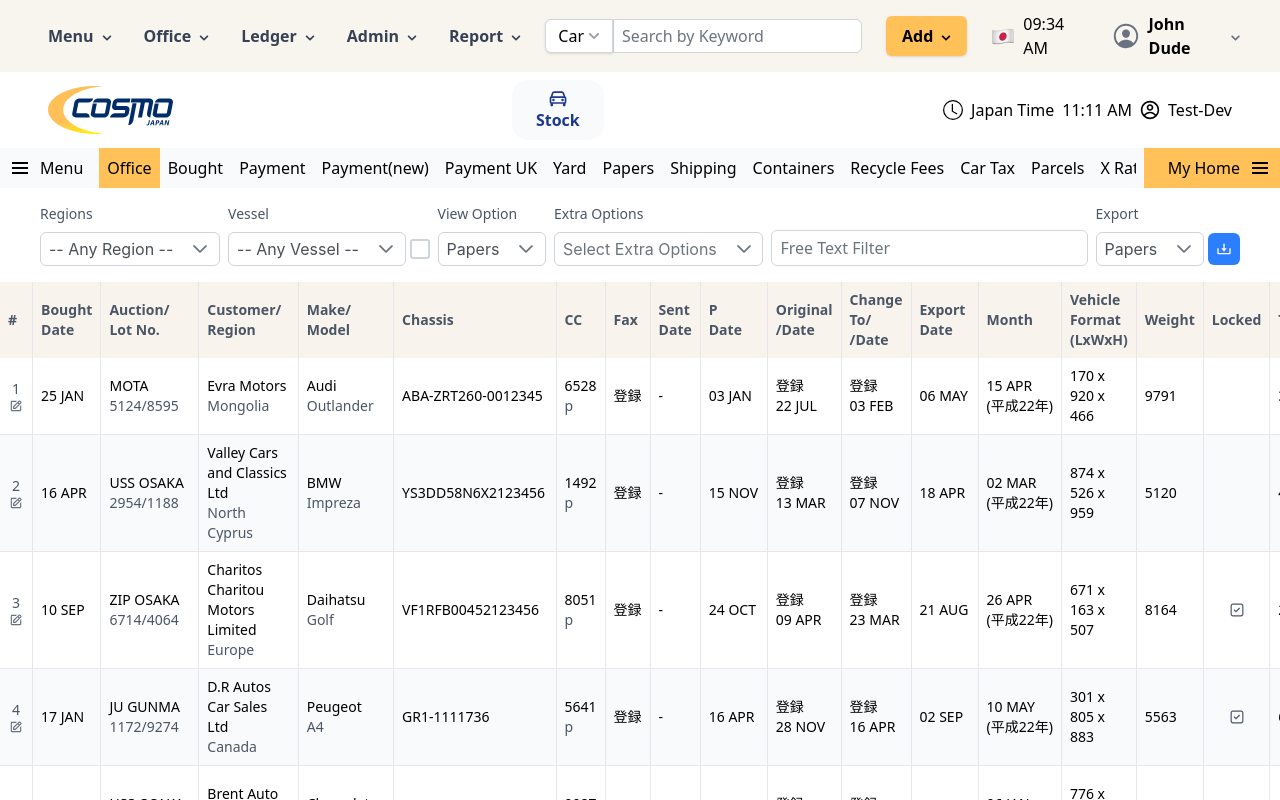
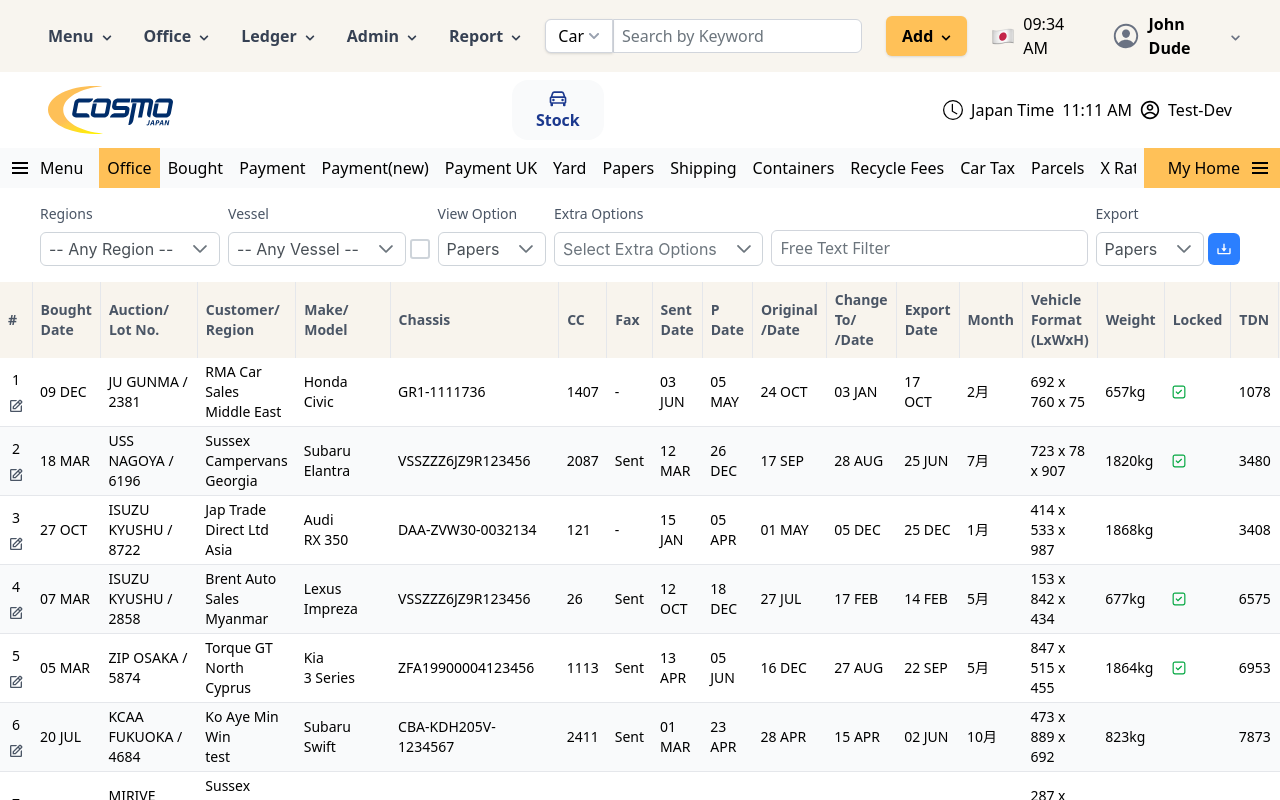
Before and after one commit to SakutaTHZ/auction-history, a React (Vite) app: page /papers in a window 1280 px wide. Shown: the top 800 px of the page. Built offline with nearby package versions, Linux system fonts and the light colour scheme.

Commit message:
Update Papers.tsx

```diff
--- a/src/pages/PapersPage/Papers.tsx
+++ b/src/pages/PapersPage/Papers.tsx
@@ -52,183 +52,230 @@
   return `${day.toString().padStart(2, "0")} ${months[monthIndex]}`;
 }
 
-function PapersTableRow({ index }: { index: number }) {
+const generateRandomData = () => ({
+  boughtDate: getRandomDateShort(),
+  auctionLot: `${
+    auctions[Math.floor(Math.random() * auctions.length)]
+  } / ${Math.floor(Math.random() * 10000)}`,
+  customer: customers[Math.floor(Math.random() * customers.length)],
+  region: regions[Math.floor(Math.random() * regions.length)],
+  make: carMakes[Math.floor(Math.random() * carMakes.length)],
+  model: carModels[Math.floor(Math.random() * carModels.length)],
+  chassis: chassisNumbers[Math.floor(Math.random() * chassisNumbers.length)],
+  cc: `${Math.floor(Math.random() * 3000)}`,
+  fax: Math.random() < 0.5 ? "Sent" : "-",
+  sentDate: getRandomDateShort(),
+  pDate: getRandomDateShort(),
+  originalDate: getRandomDateShort(),
+  changeToDate: getRandomDateShort(),
+  exportDate: getRandomDateShort(),
+  month: `${Math.floor(Math.random() * 12) + 1}月`,
+  vehicleFormat: `${Math.floor(Math.random() * 1000)} x ${Math.floor(
+    Math.random() * 1000
+  )} x ${Math.floor(Math.random() * 1000)}`,
+  weight: `${Math.floor(Math.random() * 2000)}kg`,
+  locked: Math.random() < 0.5,
+  tdn: `${Math.floor(Math.random() * 10000)}`,
+  regKm: `${Math.floor(Math.random() * 1000000).toLocaleString()}`,
+  accessories:
+    Math.random() < 0.5 ? "メンテ、取、Rキー>>Sent to yard(2025/02/27)" : "",
+  comment: Math.random() < 0.5 ? "★抹消ストップ★" : "",
+  transporter: "JFA",
+  etyYard: yardname[Math.floor(Math.random() * yardname.length)],
+  vessel: (
+    vessels[Math.floor(Math.random() * vessels.length)].split("]").pop() ?? ""
+  ).trim(),
+  etdPort: "HAK",
+});
+
+type PapersTableRowData = {
+  boughtDate: string;
+  auctionLot: string;
+  customer: string;
+  region: string;
+  make: string;
+  model: string;
+  chassis: string;
+  cc: string;
+  fax: string;
+  sentDate: string;
+  pDate: string;
+  originalDate: string;
+  changeToDate: string;
+  exportDate: string;
+  month: string;
+  vehicleFormat: string;
+  weight: string;
+  locked: boolean;
+  tdn: string;
+  regKm: string;
+  accessories: string;
+  comment: string;
+  transporter: string;
+  etyYard: string;
+  vessel: string;
+  etdPort: string;
+};
+
+interface PapersTableRowProps {
+  index: number;
+  initialData: PapersTableRowData;
+  tableColStyle: string;
+}
+
+function PapersTableRow({
+  index,
+  initialData,
+  tableColStyle,
+}: PapersTableRowProps) {
+  // States for all your data columns, initialized from props
+  const [boughtDate, setBoughtDate] = useState(initialData.boughtDate);
+  const [auctionLot, setAuctionLot] = useState(initialData.auctionLot);
+  const [customer, setCustomer] = useState(initialData.customer);
+  const [region, setRegion] = useState(initialData.region);
+  const [make, setMake] = useState(initialData.make);
+  const [model, setModel] = useState(initialData.model);
+  const [chassis, setChassis] = useState(initialData.chassis);
+  const [cc, setCc] = useState(initialData.cc);
+  const [fax, setFax] = useState(initialData.fax);
+  const [sentDate, setSentDate] = useState(initialData.sentDate);
+  const [pDate, setPDate] = useState(initialData.pDate);
+  const [originalDate, setOriginalDate] = useState(initialData.originalDate);
+  const [changeToDate, setChangeToDate] = useState(initialData.changeToDate);
+  const [exportDate, setExportDate] = useState(initialData.exportDate);
+  const [month, setMonth] = useState(initialData.month);
+  const [vehicleFormat, setVehicleFormat] = useState(initialData.vehicleFormat);
+  const [weight, setWeight] = useState(initialData.weight);
+  const [locked, setLocked] = useState(initialData.locked);
+  const [tdn, setTdn] = useState(initialData.tdn);
+  const [regKm, setRegKm] = useState(initialData.regKm);
+  const [accessories, setAccessories] = useState(initialData.accessories);
+  const [comment, setComment] = useState(initialData.comment);
+  const [transporter, setTransporter] = useState(initialData.transporter);
+  const [etyYard, setEtyYard] = useState(initialData.etyYard);
+  const [vessel, setVessel] = useState(initialData.vessel);
+  const [etdPort, setEtdPort] = useState(initialData.etdPort);
+
+  const [isEditing, setIsEditing] = useState(false);
+
+  // Helper to render input or text based on edit mode
+  const renderCell = <T extends string>(
+    value: T,
+    setValue: React.Dispatch<React.SetStateAction<T>>,
+    inputProps = {}
+  ) =>
+    isEditing ? (
+      <input
+        type="text"
+        value={value}
+        onChange={(e) => setValue(e.target.value as T)}
+        className="border w-full py-0.5 rounded border-gray-200 bg-white"
+        {...inputProps}
+      />
+    ) : (
+      <p>{value}</p>
+    );
+
+  // Special rendering for Locked column (boolean checkmark)
+  const renderLocked = () =>
+    isEditing ? (
+      <input
+        type="checkbox"
+        checked={locked}
+        onChange={(e) => setLocked(e.target.checked)}
+      />
+    ) : locked ? (
+      <CgCheckR className="text-green-600" />
+    ) : (
+      <></>
+    );
+
   return (
     <tr className="border-b border-gray-200 even:bg-gray-50 hover:bg-[#F8F4ED80]">
-      <td className={`${tableColStyle}`}>
-        <div className="flex flex-col justify-center items-center">
-          <p>{index}</p>
-          <button>
-            <BiEdit className="text-gray-500" />
+      <td className={`${tableColStyle} text-center`}>
+        <div className="flex flex-col items-center justify-center gap-2">
+          {index}
+          <button
+            className="text-gray-600 hover:text-blue-800 font-semibold"
+            onClick={() => setIsEditing(!isEditing)}
+            aria-label={isEditing ? "Save row data" : "Edit row data"}
+          >
+            {isEditing ? "Save" : <BiEdit size={16}/>}
           </button>
         </div>
       </td>
+
       <td className={`${tableColStyle}`}>
-        <div className="flex flex-col justify-center items-start">
-          <p className="text-black text-left">{getRandomDateShort()}</p>
-        </div>
+        {renderCell(boughtDate, setBoughtDate)}
       </td>
+
       <td className={`${tableColStyle}`}>
-        <div className="flex flex-col justify-center items-start">
-          <p className="text-black font-medium text-left">
-            {auctions[Math.floor(Math.random() * (auctions.length - 1))]}
-          </p>
-          <p>
-            {Math.floor(Math.random() * 10000)}/
-            {Math.floor(Math.random() * 10000)}
-          </p>
-        </div>
+        {renderCell(auctionLot, setAuctionLot)}
       </td>
+
       <td className={`${tableColStyle}`}>
-        <div className="flex flex-col justify-center items-start">
-          <p className="text-black text-left">
-            {customers[Math.floor(Math.random() * (customers.length - 1))]}
-          </p>
-          <p>{regions[Math.floor(Math.random() * (regions.length - 1)) + 1]}</p>
-        </div>
+        {renderCell(customer, setCustomer)}
+        {renderCell(region, setRegion)}
       </td>
+
       <td className={`${tableColStyle}`}>
-        <div className="flex flex-col justify-center items-start">
-          <p className="text-black text-left">
-            {carMakes[Math.floor(Math.random() * (carMakes.length - 1))]}
-          </p>
-          <p>{carModels[Math.floor(Math.random() * (carModels.length - 1))]}</p>
-        </div>
+        {renderCell(make, setMake)}
+        {renderCell(model, setModel)}
       </td>
+
+      <td className={`${tableColStyle}`}>{renderCell(chassis, setChassis)}</td>
+
+      <td className={`${tableColStyle}`}>{renderCell(cc, setCc)}</td>
+
+      <td className={`${tableColStyle}`}>{renderCell(fax, setFax)}</td>
+
       <td className={`${tableColStyle}`}>
-        <div className="flex flex-col justify-center items-start">
-          <p className="text-black text-left">
-            {
-              chassisNumbers[
-                Math.floor(Math.random() * (chassisNumbers.length - 1))
-              ]
-            }
-          </p>
-        </div>
+        {renderCell(sentDate, setSentDate)}
       </td>
+
+      <td className={`${tableColStyle}`}>{renderCell(pDate, setPDate)}</td>
+
       <td className={`${tableColStyle}`}>
-        <div className="flex flex-col justify-center items-start">
-          <p className="text-black text-left">
-            {Math.floor(Math.random() * 10000)}
-          </p>
-          <p>p</p>
-        </div>
+        {renderCell(originalDate, setOriginalDate)}
       </td>
+
       <td className={`${tableColStyle}`}>
-        <div className="flex flex-col justify-center items-start">
-          <p className="text-black text-left text-nowrap">登録</p>
-        </div>
+        {renderCell(changeToDate, setChangeToDate)}
       </td>
+
       <td className={`${tableColStyle}`}>
-        <div className="flex flex-col justify-center items-start">
-          <p className="text-black text-left">-</p>
-        </div>
+        {renderCell(exportDate, setExportDate)}
       </td>
+
+      <td className={`${tableColStyle}`}>{renderCell(month, setMonth)}</td>
+
       <td className={`${tableColStyle}`}>
-        <div className="flex flex-col justify-center items-start">
-          <p className="text-black text-left text-nowrap">{getRandomDateShort()}</p>
-        </div>
+        {renderCell(vehicleFormat, setVehicleFormat)}
       </td>
+
+      <td className={`${tableColStyle}`}>{renderCell(weight, setWeight)}</td>
+
+      <td className={`${tableColStyle} text-center`}>{renderLocked()}</td>
+
+      <td className={`${tableColStyle}`}>{renderCell(tdn, setTdn)}</td>
+
+      <td className={`${tableColStyle}`}>{renderCell(regKm, setRegKm)}</td>
+
       <td className={`${tableColStyle}`}>
-        <div className="flex flex-col justify-center items-start">
-          <p className="text-black text-left">登録</p>
-          <p className="text-black text-left text-nowrap">{getRandomDateShort()}</p>
-        </div>
+        {renderCell(accessories, setAccessories)}
       </td>
+
+      <td className={`${tableColStyle}`}>{renderCell(comment, setComment)}</td>
+
       <td className={`${tableColStyle}`}>
-        <div className="flex flex-col justify-center items-start">
-          <p className="text-black text-left">登録</p>
-          <p className="text-black text-left text-nowrap">{getRandomDateShort()}</p>
-        </div>
+        {renderCell(transporter, setTransporter)}
       </td>
-      <td className={`${tableColStyle}`}>
-        <div className="flex flex-col justify-center items-start">
-          <p className="text-black text-left text-nowrap">{getRandomDateShort()}</p>
-        </div>
-      </td>
-      <td className={`${tableColStyle}`}>
-        <div className="flex flex-col justify-center items-start">
-          <p className="text-black text-left text-nowrap">{getRandomDateShort()}</p>
-          <p className="text-black text-left text-nowrap">(平成22年)</p>
-        </div>
-      </td>
-      <td className={`${tableColStyle}`}>
-        <div className="flex flex-col justify-center items-start">
-          <p className="text-black text-left">
-            {Math.floor(Math.random() * 1000)} x{" "}
-            {Math.floor(Math.random() * 1000)} x{" "}
-            {Math.floor(Math.random() * 1000)}
-          </p>
-        </div>
-      </td>
-      <td className={`${tableColStyle}`}>
-        <div className="flex flex-col justify-center items-start">
-          <p className="text-black text-left">
-            {Math.floor(Math.random() * 10000)}
-          </p>
-        </div>
-      </td>
-      <td className={`${tableColStyle}`}>
-        <div className="flex flex-col justify-center items-center">
-          {Math.random() < 0.5 && <CgCheckR />}
-        </div>
-      </td>
-      <td className={`${tableColStyle}`}>
-        <div className="flex flex-col justify-center items-start">
-          <p className="text-black text-left">
-            {Math.floor(Math.random() * 100000)}-
-            {Math.floor(Math.random() * 1000)}
-          </p>
-        </div>
-      </td>
-      <td className={`${tableColStyle}`}>
-        <div className="flex flex-col justify-center items-start">
-          <p className="text-black text-left">
-            {Math.floor(Math.random() * 1000000).toLocaleString()}
-          </p>
-          <p>km</p>
-        </div>
-      </td>
-      <td className={`${tableColStyle}`}>
-        <div className="flex flex-col justify-center items-start">
-          {Math.random() < 0.5 && "メンテ、取、Rキー>>Sent to yard(2025/02/27)"}
-        </div>
-      </td>
-      <td className={`${tableColStyle}`}>
-        <div className="flex flex-col justify-center items-start">
-          {Math.random() < 0.5 && "★抹消ストップ★"}
-        </div>
-      </td>
-      <td className={`${tableColStyle}`}>
-        <div className="flex flex-col justify-center items-start">
-          <p className="text-black text-left">JFA</p>
-        </div>
-      </td>
-      <td className={`${tableColStyle}`}>
-        <div className="flex flex-col justify-center items-start">
-          <p>{getRandomDateShort()}</p>
-          <p className="text-black text-left w-fit">
-            {yardname[Math.floor(Math.random() * (yardname.length - 1)) + 1]}
-          </p>
-        </div>
-      </td>
-      <td className={`${tableColStyle}`}>
-        <div className="flex flex-col justify-center items-start">
-          <p className="text-black text-left w-fit">
-            {vessels[Math.floor(Math.random() * (vessels.length - 1)) + 1]
-              .split("]")
-              .pop()
-              ?.trim()}
-          </p>
-          <p>V.0002A</p>
-        </div>
-      </td>
-      <td className={`${tableColStyle}`}>
-        <div className="flex flex-col justify-center items-start">
-          <p className="text-nowrap">{getRandomDateShort()}</p>
-          <p className="text-black text-left w-fit">HAK</p>
-        </div>
-      </td>
+
+      <td className={`${tableColStyle}`}>{renderCell(etyYard, setEtyYard)}</td>
+
+      <td className={`${tableColStyle}`}>{renderCell(vessel, setVessel)}</td>
+
+      <td className={`${tableColStyle}`}>{renderCell(etdPort, setEtdPort)}</td>
     </tr>
   );
 }
@@ -543,7 +590,12 @@
 
           <tbody>
             {[...Array(20)].map((_, i) => (
-              <PapersTableRow key={i} index={i + 1} />
+              <PapersTableRow
+                key={i}
+                index={i + 1}
+                initialData={generateRandomData()}
+                tableColStyle="px-2 py-1 text-sm" // example style, use your actual class
+              />
             ))}
           </tbody>
         </table>
```
